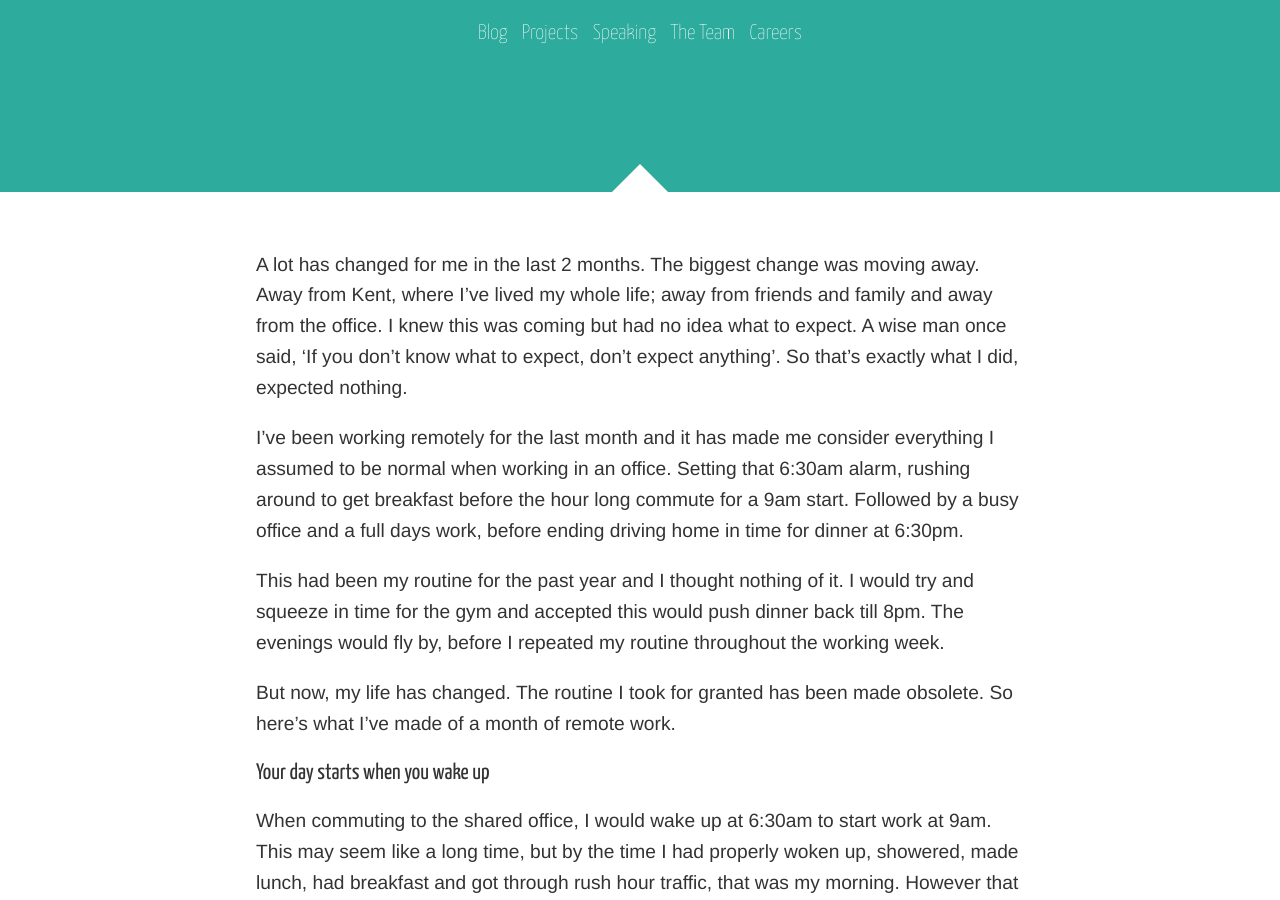
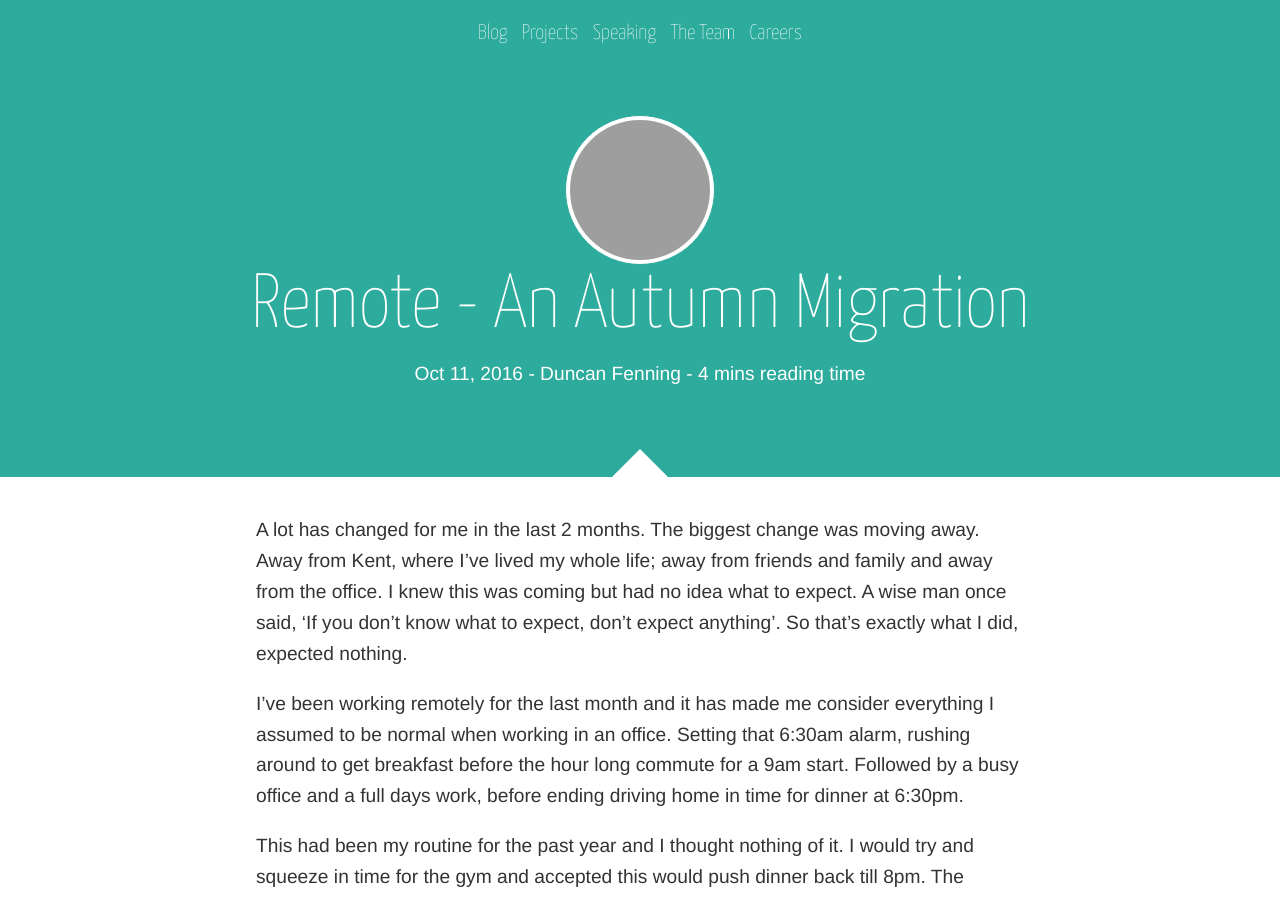
Before and after one commit to holidayextras/holidayextras.github.com, a Jekyll site: the page built from _posts/2016-10-11-a-remote-month.md, in a window 1280 px wide and 900 px high. Built offline with Jekyll 4.4.1, drawn with Linux system fonts in a browser that asks for light colours; nearby versions of some CDN libraries; comment, search, counter and statistics services are not loaded; some of the changed text lies outside the part shown; grey boxes are pictures that could not be loaded.

Commit message:
Changing title format
Not allowed colons :/

```diff
--- a/_posts/2016-10-11-a-remote-month.md
+++ b/_posts/2016-10-11-a-remote-month.md
@@ -1,6 +1,6 @@
 ---
 layout: post
-title: Remote: An Autumn Migration
+title: Remote - An Autumn Migration
 categories: Remote Working
 author: duncan_fenning
 tags: Remote Migration Home Office
```
